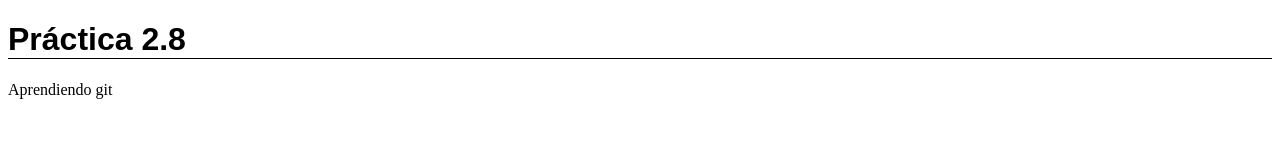
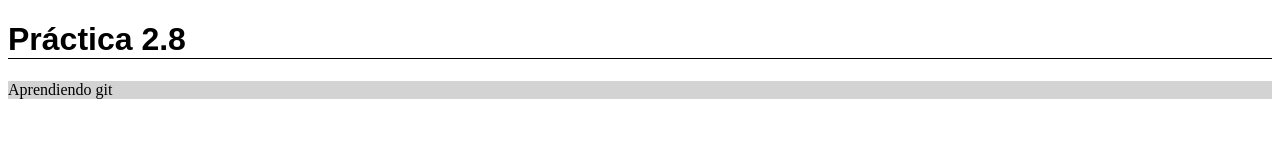
Before and after one commit to Hanthu64/practica-2-8, a plain HTML site: page index.html in a window 1280 px wide. Drawn offline with Linux system fonts and the light colour scheme.

Commit message:
Párrafo gris

```diff
--- a/css/estilos.css
+++ b/css/estilos.css
@@ -3,3 +3,7 @@ h1{
     font-family: sans-serif;
     border-bottom: 1px solid black;
 }
+
+p{
+    background-color: lightgray;
+}
```
